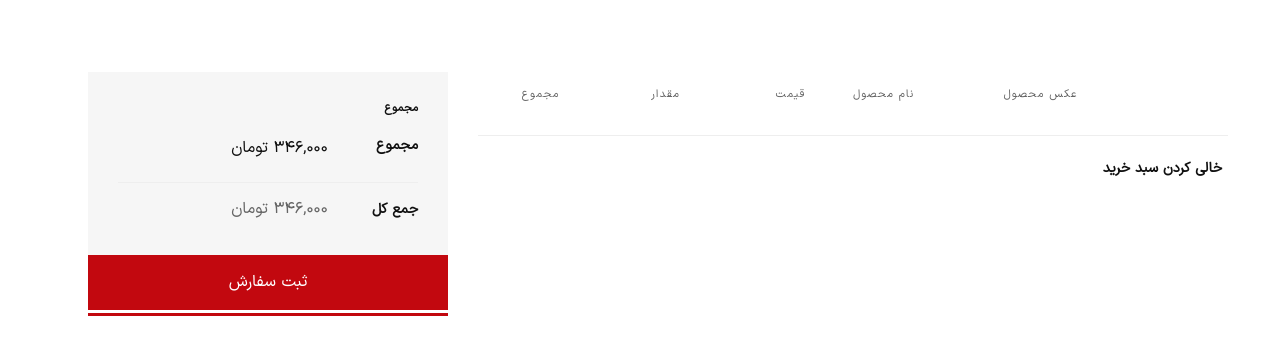
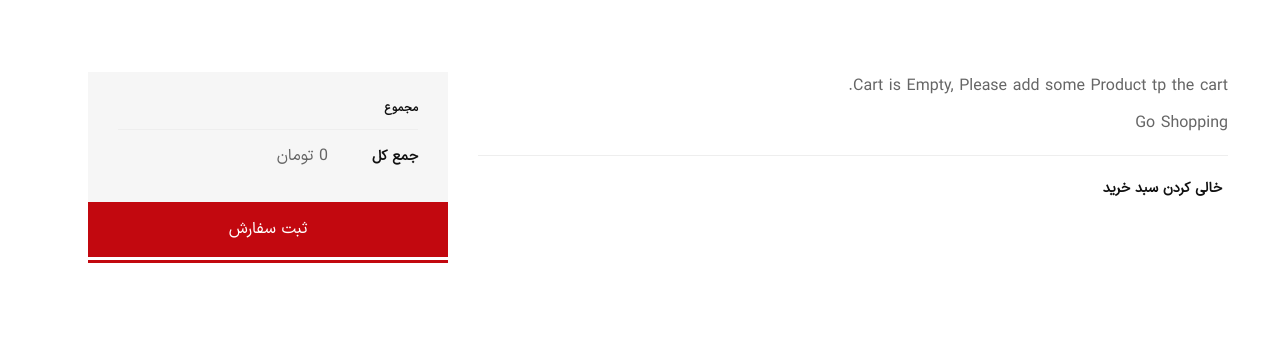
Before and after one commit to alimonirian/Test_Online_Shop, a Django app: page /cart/ in a window 1280 px wide. Shown: the part 103-458 px from the top of the page. Run offline with Django 5.2, Linux system fonts and the light colour scheme; lists and menus that the app fills with data are empty; parts of the project's set-up code (start-up, migrations or seed data) failed here and were passed over; some libraries are stand-ins or nearby versions; some web fonts are replaced.

Commit message:
commit no:21 , commit-subject: use only post for add to cart(decorator), use translate to action and make messages for add/remove product to cart

```diff
--- a/cart/forms.py
+++ b/cart/forms.py
@@ -2,5 +2,6 @@ from django import forms
 
 
 class AddToCartProductForm(forms.Form):
-    QUANTITY_CHOICES = [(i, str(i)) for i in range(1, 30)]
+    QUANTITY_CHOICES = [(i, str(i)) for i in range(1, 31)]
     quantity = forms.TypedChoiceField(choices=QUANTITY_CHOICES, coerce=int)
+    inplace = forms.BooleanField(required=False, widget=forms.HiddenInput) #widget with this value can dont show this field to user
--- a/cart/templates/cart/cart_detail.html
+++ b/cart/templates/cart/cart_detail.html
@@ -11,16 +11,16 @@
             <div class="container">
                 <div class="row">
                     <div class="col-lg-8 mb-md--50">
-                        <form class="cart-form" action="#">
                         <div class="row no-gutters">
                             <div class="col-12">
+                                {% if cart %}
                                     <div class="table-content table-responsive">
                                         <table class="table text-center">
                                             <thead>
                                             <tr>
                                                 <th>&nbsp;</th>
                                                 <th>عکس محصول</th>
-                                                <th class="text-left">نام محصول</th>
+                                                <th>نام محصول</th>
                                                 <th>قیمت</th>
                                                 <th>مقدار</th>
                                                 <th>مجموع</th>
@@ -29,41 +29,56 @@
                                             <tbody>
                                             {% for item in cart %}
                                                 <tr>
-                                                <td class="product-remove text-left"><a href=""><i
+                                                    <td class="product-remove text-left">
+                                                        <a href="{% url 'cart:cart_remove' item.product_obj.id %}"><i
                                                                 class="flaticon flaticon-cross"></i></a></td>
                                                     <td class="product-thumbnail text-left">
-                                                    <img src="assets/img/products/prod-10-70x88.jpg"
-                                                         alt="Product Thumnail">
+                                                        <img src="assets/img/products/prod-10-70x88.jpg">
                                                     </td>
-                                                <td class="product-name wide-column">
+                                                    <td class="product-name">
                                                         <h3>
-                                                        <a href="product-details.html">{{ item.product_obj.title}}</a>
+                                                            <a href="{{ item.product_obj.get_absolute_url }}">{{ item.product_obj.title }}</a>
                                                         </h3>
                                                     </td>
                                                     <td class="product-price">
                                                             <span class="product-price-wrapper">
-                                                                <span class="money">{{item.product_obj.price}} تومان</span>
+                                                                <span class="money">{{ item.product_obj.price }} تومان</span>
                                                             </span>
                                                     </td>
                                                     <td class="product-quantity">
+                                                        <form method="POST" class="d-flex"
+                                                              action="{% url 'cart:cart_add' item.product_obj.id %}">
+                                                            {% csrf_token %}
+
                                                             <div class="quantity">
-                                                        <input type="number" class="quantity-input" name="qty"
-                                                               id="qty-1" value="{{ item.quantity }}" min="1">
+                                                                <input type="number"
+                                                                       class="quantity-input"
+                                                                       name="quantity"
+                                                                       id="qty-1"
+                                                                       value="{{ item.quantity }}"
+                                                                       min="1">
                                                             </div>
+                                                            {{ item.product_update_quantity_form.inplace }}
+                                                            <button type="submit" class="small"><i
+                                                                    class="fa fa-refresh"></i></button>
+                                                        </form>
                                                     </td>
                                                     <td class="product-total-price">
                                                             <span class="product-price-wrapper">
-                                                                <span class="money">{{ item.product_obj.price}} تومان</span>
+                                                                <span class="money">{{ item.total_price }} تومان</span>
                                                             </span>
                                                     </td>
                                                 </tr>
                                             {% endfor %}
 
 
-
                                             </tbody>
                                         </table>
                                     </div>
+                                {% else %}
+                                    <p>{% trans 'Cart is Empty, Please add some Product tp the cart.' %}</p>
+                                    <a href="{% url 'product_list' %}">{% trans 'Go Shopping' %}</a>
+                                {% endif %}
                             </div>
                         </div>
                         <div class="row no-gutters border-top pt--20 mt--20">
@@ -71,28 +86,28 @@
                                 <button type="submit" class="cart-form__btn">خالی کردن سبد خرید</button>
                             </div>
                         </div>
-                        </form>
+
                     </div>
                     <div class="col-lg-4">
                         <div class="cart-collaterals">
                             <div class="cart-totals">
                                 <h5 class="font-size-14 font-bold mb--15">مجموع</h5>
                                 <div class="cart-calculator">
-                                    <div class="cart-calculator__item">
-                                        <div class="cart-calculator__item--head">
-                                            <span>مجموع</span>
-                                        </div>
-                                        <div class="cart-calculator__item--value">
-                                            <span>۳۴۶,۰۰۰ تومان</span>
-                                        </div>
-                                    </div>
+                                    {#                                    <div class="cart-calculator__item">#}
+                                    {#                                        <div class="cart-calculator__item--head">#}
+                                    {#                                            <span>مجموع</span>#}
+                                    {#                                        </div>#}
+                                    {#                                        <div class="cart-calculator__item--value">#}
+                                    {#                                            <span>۳۴۶,۰۰۰ تومان</span>#}
+                                    {#                                        </div>#}
+                                    {#                                    </div>#}
                                     <div class="cart-calculator__item order-total">
                                         <div class="cart-calculator__item--head">
                                             <span>جمع کل</span>
                                         </div>
                                         <div class="cart-calculator__item--value">
                                                 <span class="product-price-wrapper">
-                                                    <span class="money">۳۴۶,۰۰۰ تومان</span>
+                                                    <span class="money">{{ cart.get_total_price }} تومان</span>
                                                 </span>
                                         </div>
                                     </div>
--- a/cart/urls.py
+++ b/cart/urls.py
@@ -7,4 +7,5 @@ app_name = 'cart'
 urlpatterns = [
     path('', views.cart_detail_view, name='cart_detail'),
     path('add/<int:product_id>/', views.add_to_cart_view, name='cart_add'),
+    path('remove/<int:product_id>/', views.remove_from_cart_view, name='cart_remove'),
 ]
--- a/cart/views.py
+++ b/cart/views.py
@@ -1,5 +1,5 @@
 from django.shortcuts import render, get_object_or_404, redirect
-
+from django.views.decorators.http import require_POST
 from products.models import Product
 from .cart import Cart
 from .forms import AddToCartProductForm
@@ -7,12 +7,15 @@ from .forms import AddToCartProductForm
 
 def cart_detail_view(request):
     cart = Cart(request)
-
-    return render(request, 'cart/cart_detail.html',{
+    for item in cart:
+        item['product_update_quantity_form'] = AddToCartProductForm(initial={'quantity': item['quantity'],
+                                                                             'inplace': True, })
+    return render(request, 'cart/cart_detail.html', {
         'cart': cart,
     })
 
 
+@require_POST
 def add_to_cart_view(request, product_id):
     cart = Cart(request)
     product = get_object_or_404(Product, id=product_id)
@@ -21,6 +24,15 @@ def add_to_cart_view(request, product_id):
     if form.is_valid():
         cleaned_data = form.cleaned_data
         quantity = cleaned_data['quantity']
-        cart.add(product, quantity)
+        cart.add(product, quantity, replace_current_quantity= cleaned_data['inplace'])
 
     return redirect('cart:cart_detail')
+
+def remove_from_cart_view(request, product_id):
+    cart = Cart(request)
+
+    product = get_object_or_404(Product, id=product_id)
+
+    cart.remove(product)
+
+    return redirect('cart:cart_detail')
```
Also changed, not shown: cart/cart.py (+14 -6 lines), products/templates/products/product_detail.html (+21 -15 lines), products/views.py (+5 -2 lines), cart/locale/fa/LC_MESSAGES/django.po (added), products/locale/fa/LC_MESSAGES/django.po, products/migrations/0003_alter_product_active_alter_product_datetime_created_and_more.py (added), 2 other files. Lines whose indentation alone changed are shown as unchanged.
